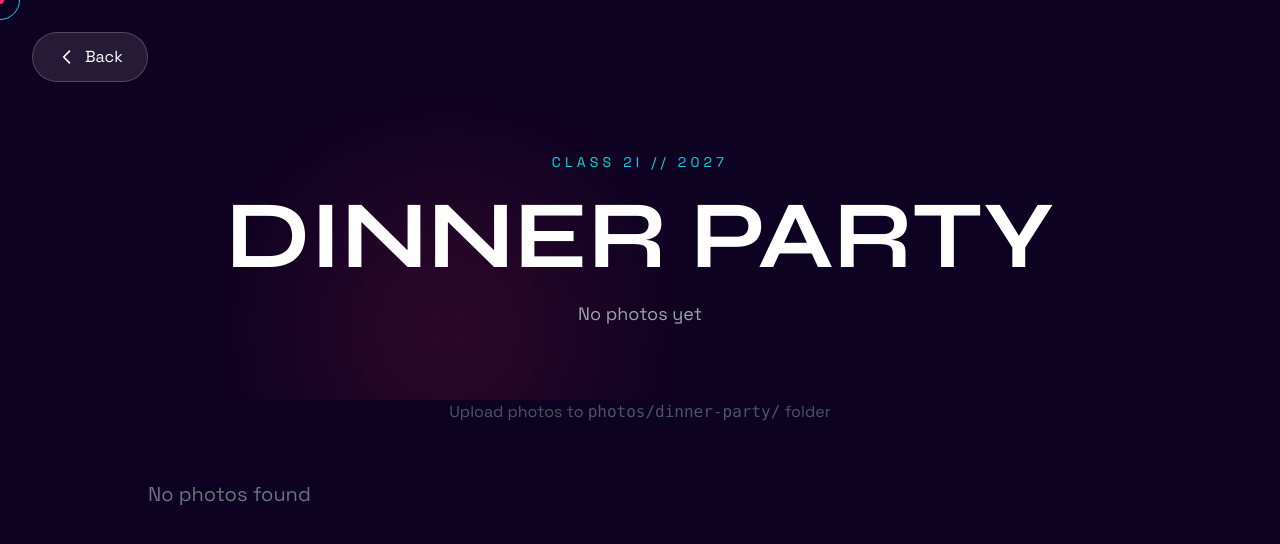
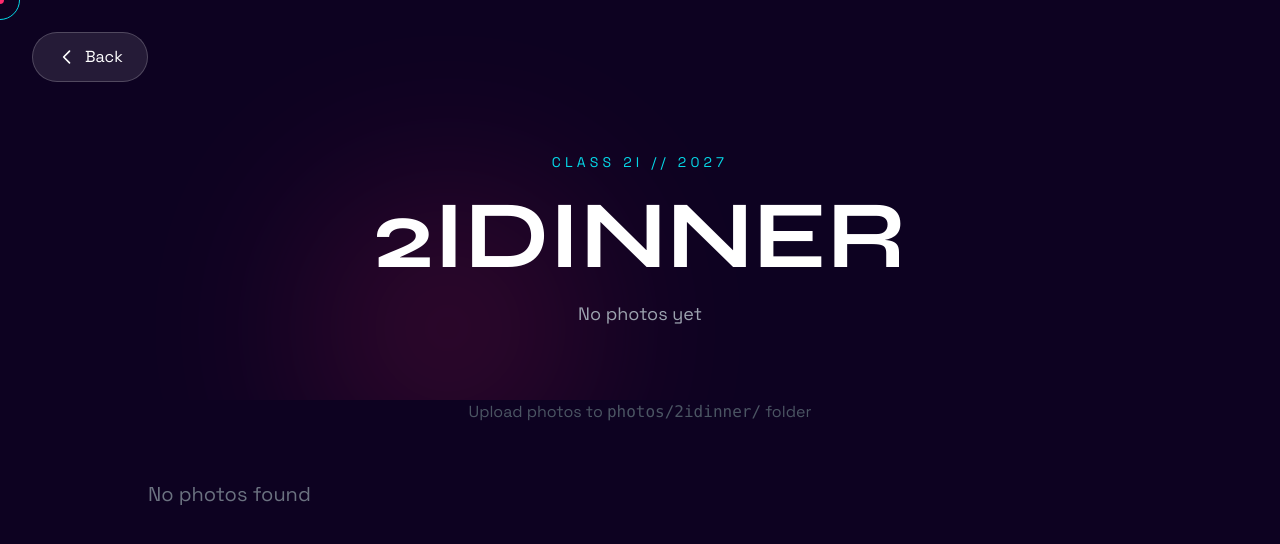
Before and after one commit to senuja-ai/website, a plain HTML site: page events/2idinner.html in a window 1280 px wide. Drawn offline with nearby package versions, Linux system fonts and the light colour scheme.

Commit message:
Change event name to '2idinner'

```diff
--- a/events/2idinner.html
+++ b/events/2idinner.html
@@ -134,7 +134,7 @@
         // ═══════════════════════════════════════════════════════
         // ONLY CHANGE THIS LINE FOR EACH EVENT
         // ═══════════════════════════════════════════════════════
-        const EVENT_NAME = 'dinner-party'; // Options: 'halloween-party', 'dinner-party', 'prom', etc.
+        const EVENT_NAME = '2idinner'; // Options: 'halloween-party', etc.
         // ═══════════════════════════════════════════════════════
 
         // Auto-format display name (dinner-party → Dinner Party)
```
